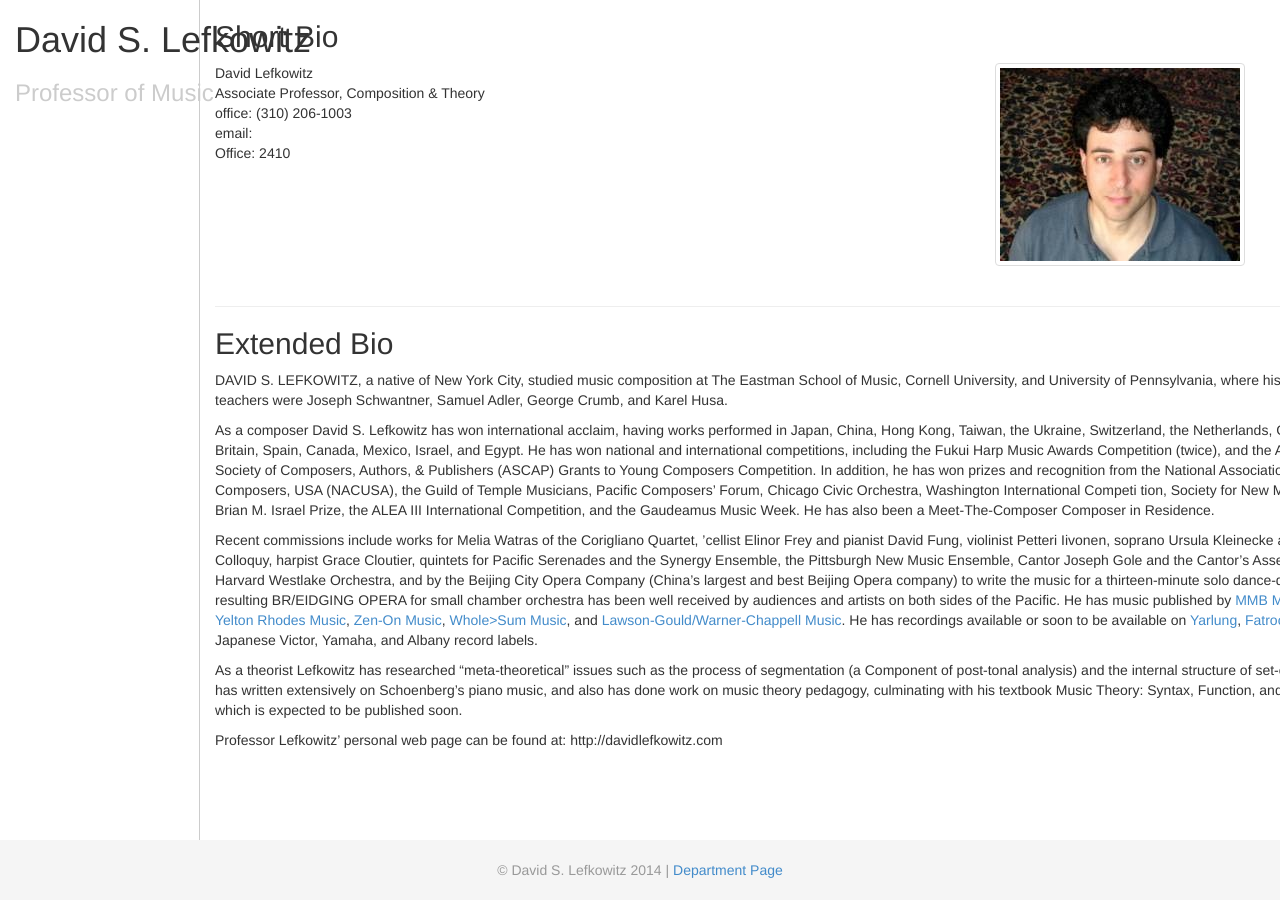
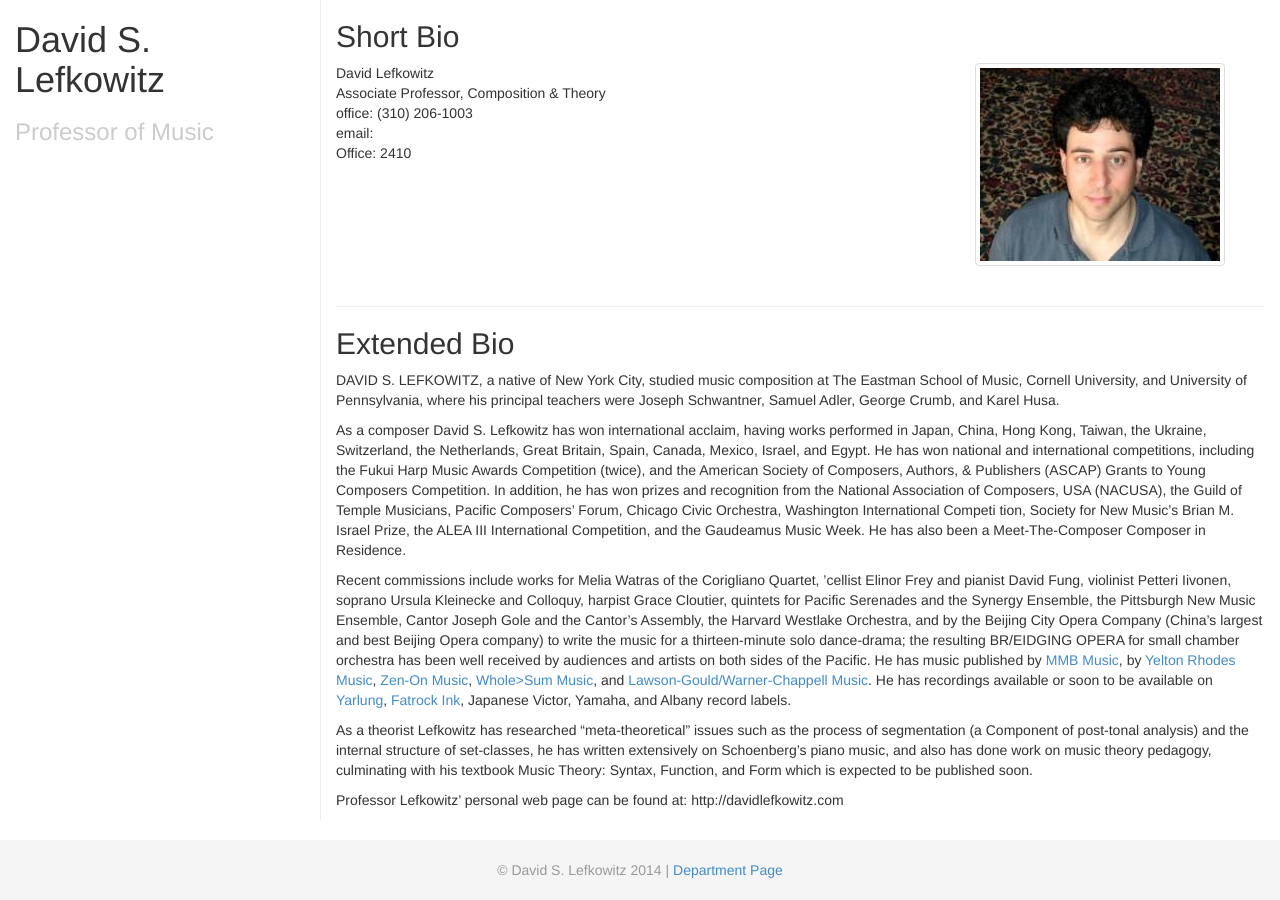
Before and after one commit to rattrayalex/davidlefkowitz.com, a Jekyll site: the page built from index.md, in a window 1280 px wide. Built offline with Jekyll 4.4.1, drawn with Linux system fonts in a browser that asks for light colours.

Commit message:
sidebar looks reasonable

```diff
--- a/_layouts/default.html
+++ b/_layouts/default.html
@@ -4,25 +4,21 @@
   {% include head.html %}
 
   <body>
-  <div class="site-nav">
-    <div class="container">
-      {% include nav.html %}
-    </div>
-  </div>
-  <div class="container main-container">
-    {{ content }}
-  </div>
 
-<!--     <div class="container main-container">
+    <div class="container-fluid">
+
       <div class="row">
         <div class="col-sm-3 site-nav">
-          {% include nav.html %}
+            {% include nav.html %}
         </div>
-        <div class="col-sm-9">
+
+        <div class="col-sm-9 site-content">
+          <hr class="visible-xs">
           {{ content }}
         </div>
       </div>
-    </div> -->
+
+    </div>
 
     {% include footer.html %}
 
--- a/css/main.css
+++ b/css/main.css
@@ -1,31 +1,12 @@
 .site-subtitle {
   color: #ccc;
 }
-/*.main-container,
-.main-container > .row,
-.main-container > .row > .col-sm-3 {
-  height: 100%;
-}*/
 .site-nav {
-  position: absolute;
-  left: 0;
-  top: 0;
-  border-right: 1px solid #ccc;
-  height: 100%;
-  width: 200px;
+
 }
-.main-container {
-  margin-left: 200px;
+.site-content {
+  border-left: 1px solid #eee;
 }
-
-
-
-
-
-
-
-
-
 
 /* Sticky footer styles
 -------------------------------------------------- */
```
